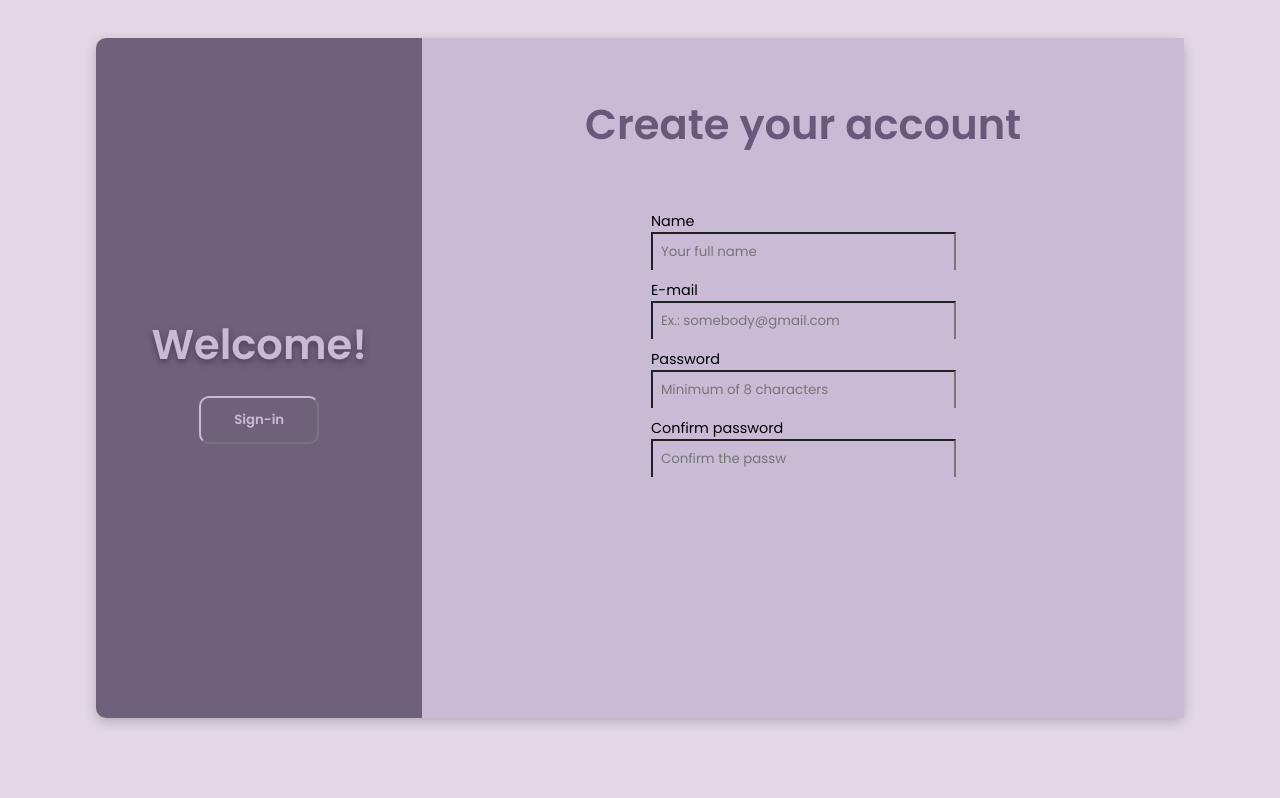
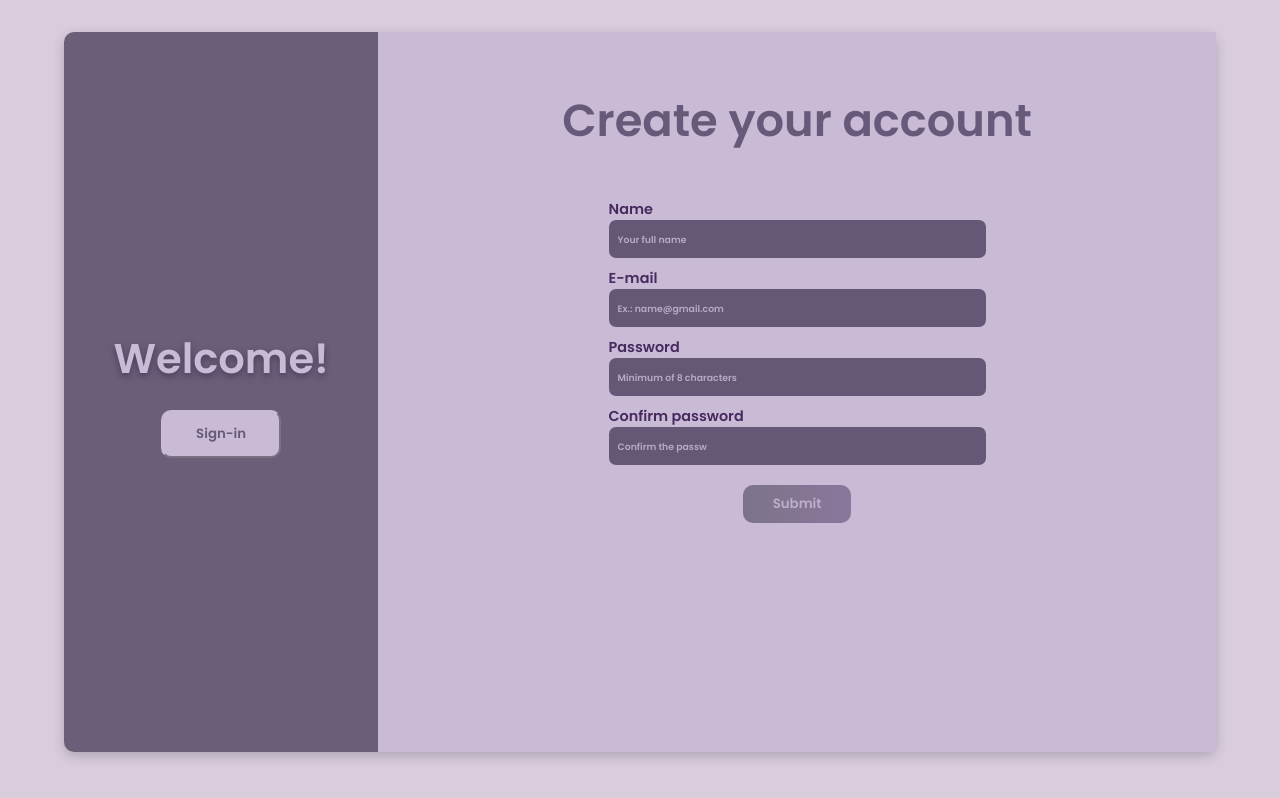
Before and after one commit to stephanievic/sign-up-form, a plain HTML site: page index.html in a window 1280 px wide. Drawn offline with Linux system fonts and the light colour scheme.

Commit message:
:sparkles: feature

```diff
--- a/css/style.css
+++ b/css/style.css
@@ -13,13 +13,13 @@ body {
     display: flex;
     justify-content: center;
     align-items: center;
-    background-color: rgba(208, 193, 212, 0.623);
+    background-color: rgba(195, 176, 201, 0.623);
 }
 
 #container {
-    height: 85vh;
-    width: 85%;
-    margin-top: 3%;
+    height: 90vh;
+    width: 90%;
+    margin-top: 2.5%;
     display: flex;
     background-color: rgba(59, 47, 80, 0.699);
     border-radius: 10px;
@@ -42,24 +42,24 @@ body {
 }
 
 #have-account{
-    background-color: transparent;
     margin-top: 20px;
     padding: 12px 33px;
     border-radius: 10px;
-    color:rgb(201, 187, 214);
+    color: rgba(59, 47, 80, 0.699);
+    background-color: rgb(201, 187, 214);
     font-weight: 600;
     border-color: rgb(201, 187, 214);
 }
 
 #have-account:hover{
-    color: rgba(59, 47, 80, 0.699);
-    background-color: rgb(201, 187, 214);
+    background-color: transparent;
+    color:rgb(201, 187, 214);
     transition: 0.5s;
+    cursor: pointer;
 }
 
 #form-content{
-    width: 70%;
-    display: flex;
+    width: 80%;
     background-color: rgb(201, 187, 214);
     display: flex;
     align-items: center;
@@ -67,14 +67,22 @@ body {
 }
 
 #form-content h2{
-    font-size: 2.6em;
+    font-size: 2.8em;
     color: rgba(59, 47, 80, 0.699);
     text-align: center;
-    margin: 55px 0px;
+    margin: 55px 0px 45px 0px;
 }
 
-#form{
-    width: 40%;
+form {
+    width: 50%;
+    display: flex;
+    flex-direction: column;
+    align-items: center;
+}
+
+.form-control{
+    width: 90%;
+    margin-bottom: 10px;
     display: flex;
     flex-direction: column;
     justify-content: center;
@@ -82,13 +90,43 @@ body {
 
 label{
     font-size: 0.9em;
+    font-weight: 600;
+    color: rgb(70, 43, 94);
 }
 
 input{
-    padding: 8px;
-    margin-bottom: 10px;
-    background-color: transparent;
-
-    border-bottom: 2px rgba(59, 47, 80, 0.699);
+    color: rgb(201, 187, 214);
+    font-weight: 600;
+    padding: 9px;
+    background-color: rgba(59, 47, 80, 0.699);
+    border-radius: 7px;
+    border: none;
     outline: none;
 }
+
+::-webkit-input-placeholder{
+    color: rgba(201, 187, 214, 0.822);
+    font-size: 0.7em;
+    font-weight: 600;
+}
+
+.submit-form{
+    display: flex;
+    justify-content: center;
+}
+
+#submit-btn{
+    cursor: pointer;
+    padding: 9px 30px;
+    margin-top: 10px;
+    border: none;
+    border-radius: 10px;
+    color: rgba(201, 187, 214, 0.822);
+    font-weight: bolder;
+    background-image: linear-gradient(to right, rgba(74, 62, 94, 0.699),rgb(138, 119, 156) );
+}
+
+.error-message{
+    color: rgb(145, 52, 52);
+    display: none;
+}
--- a/index.html
+++ b/index.html
@@ -20,20 +20,37 @@
             <h2>Create your account</h2>
 
             <form id="form">
-                <label for="name"> Name</label>
-                <input type="text" name="name" id="name" placeholder="Your full name">
+                <div class="form-control">
+                    <label for="name">Name</label>
+                    <input type="text" name="name" id="name" placeholder="Your full name" autocomplete="off">
+                    <small class="error-message">error</small>
+                </div>
 
-                <label for="email"> E-mail</label>
-                <input type="email" name="email" id="email" placeholder="Ex.: somebody@gmail.com">
+                <div class="form-control">
+                    <label for="email">E-mail</label>
+                    <input type="email" name="email" id="email" placeholder="Ex.: name@gmail.com" autocomplete="off">
+                    <small class="error-message">error</small>
+                </div>
 
-                <label for="password">Password</label>
-                <input type="password" name="password" id="password" placeholder="Minimum of 8 characters">
+                <div class="form-control">
+                    <label for="password">Password</label>
+                    <input type="password" name="password" id="password" placeholder="Minimum of 8 characters">
+                    <small class="error-message">error</small>
+                </div>
 
-                <label for="confirm-password"> Confirm password</label>
-                <input type="password" name="password" id="password" placeholder="Confirm the passw">
+                <div class="form-control">
+                    <label for="confirm-password"> Confirm password</label>
+                    <input type="password" name="password" id="password" placeholder="Confirm the passw">
+                    <small class="error-message">error</small>
+                </div>
 
+                <div class="submit-form">
+                    <button type="submit" id="submit-btn">Submit</button>
+                </div>
             </form>
         </section>
     </main>
+
+    <script src="js/scri.js"></script>
 </body>
 </html>
```
Also changed, not shown: js/scri.js (added).
